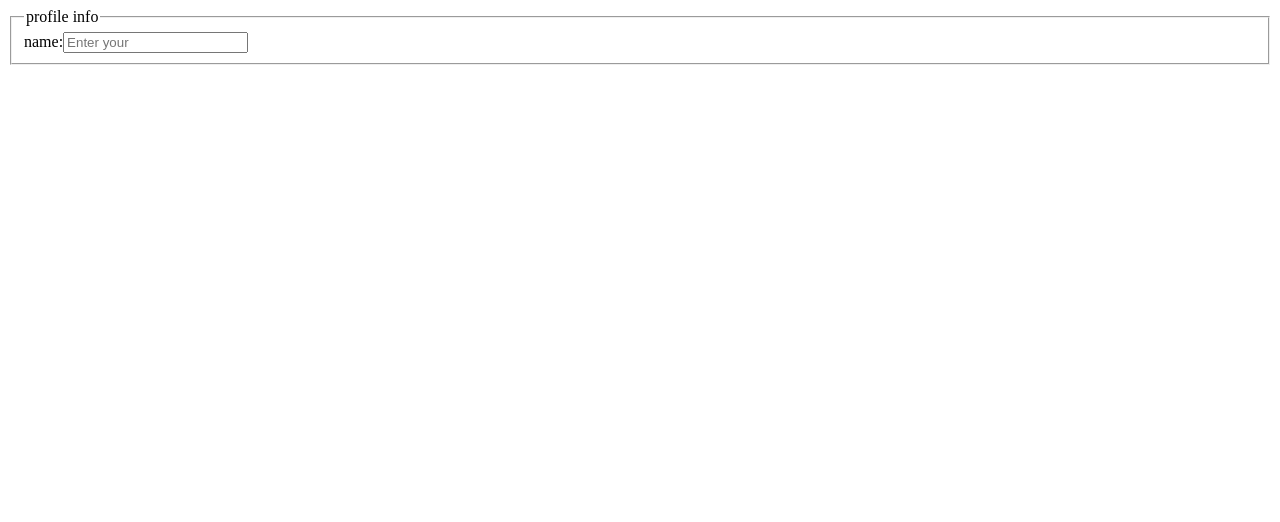
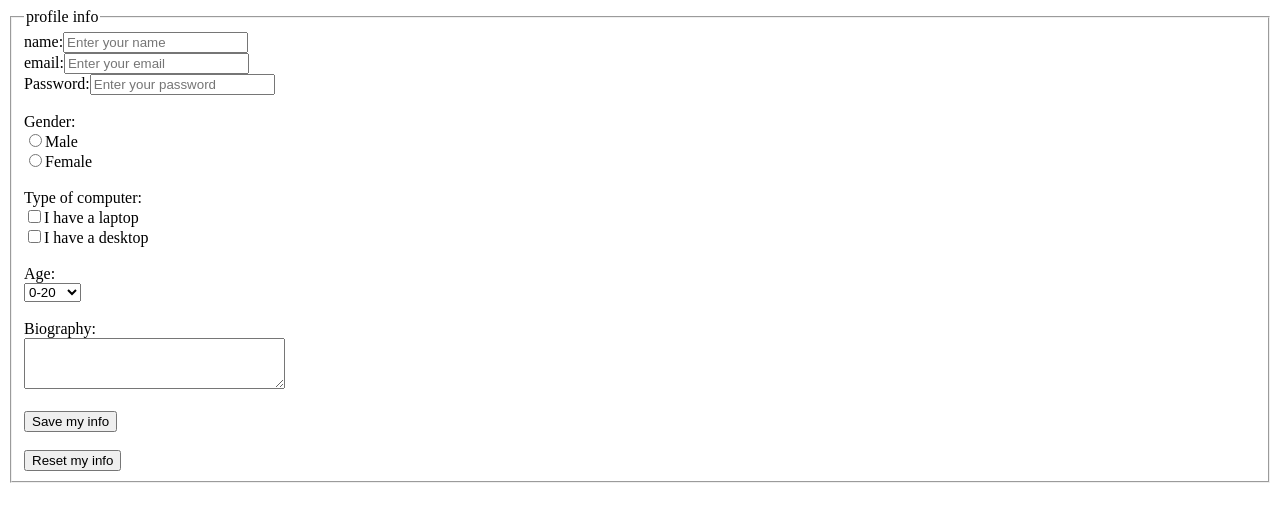
Before and after one commit to utsav-gohel/HTML_CSS-Demo, a plain HTML site: page forms.html in a window 1280 px wide. Drawn offline with Linux system fonts and the light colour scheme.

Commit message:
most concept of HTML completed

```diff
--- a/forms.html
+++ b/forms.html
@@ -12,7 +12,31 @@
             <legend><!--  to add  a title -->
                 profile info
             </legend>
-            name:<input type="text" name="" id="" placeholder="Enter your">
+            name:<input type="text" name="" id="" placeholder="Enter your name"><br>
+            email:<input type="email" name="" id="" placeholder="Enter your email"><br>
+            Password:<input type="password" name="" id="" placeholder="Enter your password">
+            <br><br>
+            Gender:<br>
+            <input type="radio" name="gender">Male<br>
+            <input type="radio" name="gender">Female
+            <br><br>
+            Type of computer: <br>
+            <input type="checkbox" name="computer">I have a laptop <br>
+            <input type="checkbox" name="computer">I have a desktop
+            <br><br>
+            Age: <br>
+            <select name="" id="">
+                <option value="">0-20</option>
+                <option value="">20-60</option>
+                <option value="">60+</option>
+            </select>
+            <br><br>
+            Biography: <br>
+            <textarea name="" id="" cols="30" rows="3"></textarea>
+            <br><br>
+            <input type="submit" value="Save my info" name="" id="">
+            <br><br>
+            <input type="reset" value="Reset my info" name="" id="">
         </fieldset>
     </form>
 </body>
```
